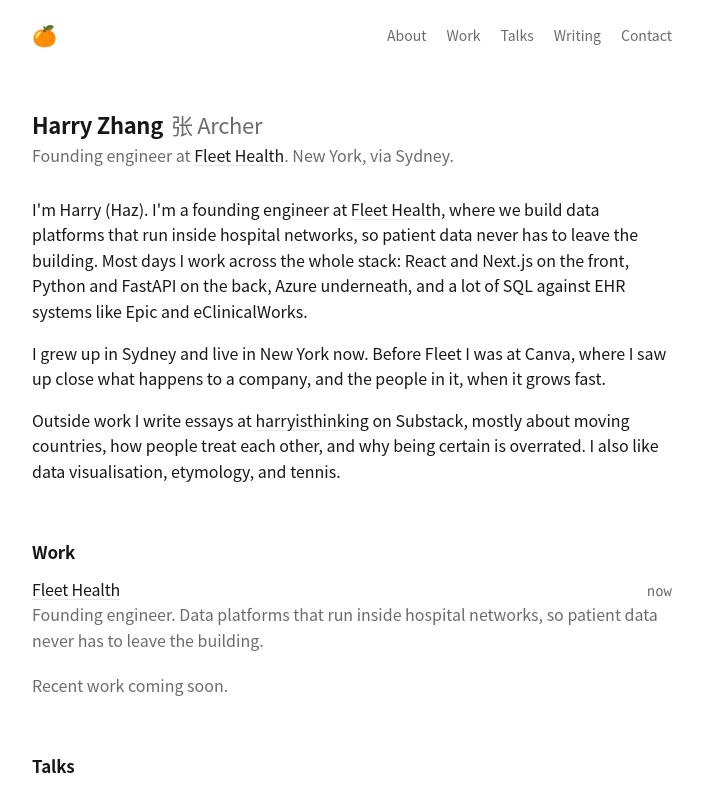
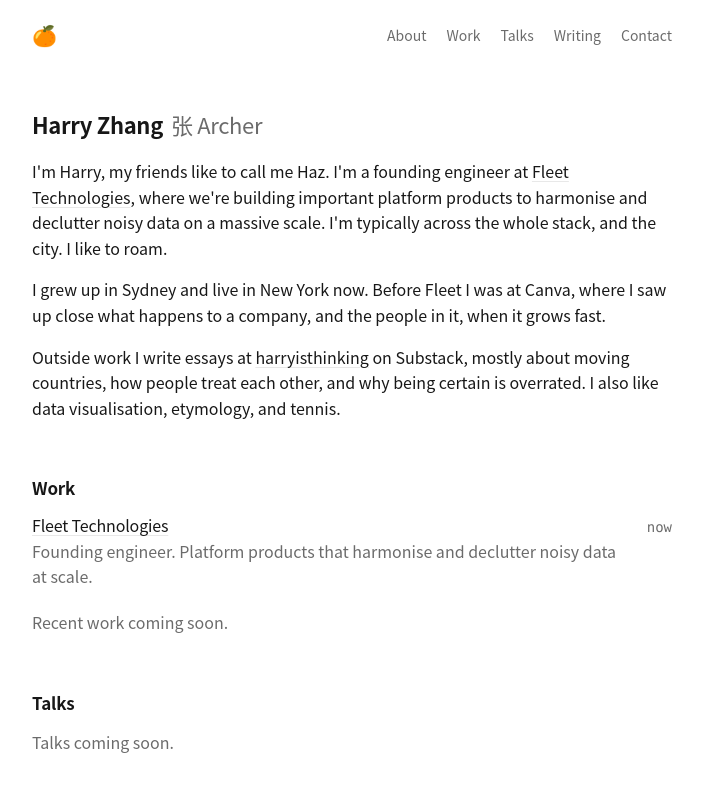
Before and after one commit to merylstreep/website_redux, an Astro site: page / in a window 1280 px wide. Shown: the top 790 px of the page, without its empty margins (288-991 px from the left). Built offline with nearby package versions, Linux system fonts and the light colour scheme; Astro itself is replaced by a stand-in of ours.

Commit message:
Copy: Fleet Technologies, new intro paragraph, drop the subheader line

```diff
--- a/src/content/site.ts
+++ b/src/content/site.ts
@@ -10,23 +10,22 @@ export const person = {
   name: 'Harry Zhang',
   altName: '张 Archer',
   nickname: 'Haz',
-  title: 'Founding engineer at Fleet Health',
+  title: 'Founding engineer at Fleet Technologies',
   location: 'New York, via Sydney',
   email: '', // Optional. Leave empty to hide. If set, it is public and will get scraped.
   emoji: '🍊',
 };
 
 export const company = {
-  name: 'Fleet Health',
+  name: 'Fleet Technologies',
   url: 'https://fleethealth.com',
   role: 'Founding engineer',
-  blurb:
-    'Data platforms that run inside hospital networks, so patient data never has to leave the building.',
+  blurb: 'Platform products that harmonise and declutter noisy data at scale.',
 };
 
 /** Paragraphs may contain <a> tags. Keep it to links only. */
 export const about: string[] = [
-  `I'm Harry (Haz). I'm a founding engineer at <a href="${company.url}">Fleet Health</a>, where we build data platforms that run inside hospital networks, so patient data never has to leave the building. Most days I work across the whole stack: React and Next.js on the front, Python and FastAPI on the back, Azure underneath, and a lot of SQL against EHR systems like Epic and eClinicalWorks.`,
+  `I'm Harry, my friends like to call me Haz. I'm a founding engineer at <a href="${company.url}">Fleet Technologies</a>, where we're building important platform products to harmonise and declutter noisy data on a massive scale. I'm typically across the whole stack, and the city. I like to roam.`,
   `I grew up in Sydney and live in New York now. Before Fleet I was at Canva, where I saw up close what happens to a company, and the people in it, when it grows fast.`,
   `Outside work I write essays at <a href="https://harryisthinking.substack.com">harryisthinking</a> on Substack, mostly about moving countries, how people treat each other, and why being certain is overrated. I also like data visualisation, etymology, and tennis.`,
 ];
--- a/src/pages/index.astro
+++ b/src/pages/index.astro
@@ -17,9 +17,6 @@ import { person, company, about, recentWork, talks, writing, contact } from '@/c
       <h1 id="name">
         {person.name} <span class="alt">{person.altName}</span>
       </h1>
-      <p class="muted where">
-        {company.role} at <a href={company.url}>{company.name}</a>. {person.location}.
-      </p>
       <div class="about">
         {about.map((para) => <p set:html={para} />)}
       </div>
@@ -70,14 +67,8 @@ import { person, company, about, recentWork, talks, writing, contact } from '@/c
     color: var(--ink-2);
     margin-left: 0.15em;
   }
-  .where {
-    margin-top: 0.25rem;
-  }
-  .where a {
-    color: var(--ink);
-  }
   .about {
-    margin-top: 1.75rem;
+    margin-top: 1.25rem;
   }
   .now {
     margin-bottom: 1.25rem;
```
